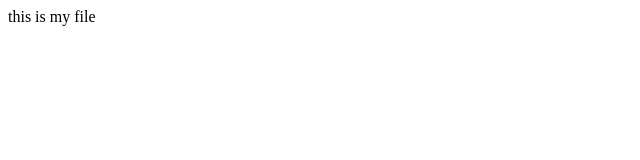
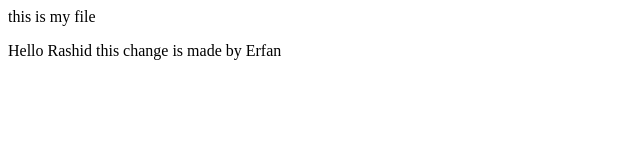
Before and after one commit to m3rashid/git_test, a plain HTML site: page index.html in a window 1280 px wide. Shown: the whole page, without its empty margins (0-640 px from the left). Drawn offline with Linux system fonts and the light colour scheme.

Commit message:
change made by erfan

```diff
--- a/index.html
+++ b/index.html
@@ -1,12 +1,17 @@
 <!DOCTYPE html>
 <html lang="en">
+
 <head>
   <meta charset="UTF-8" />
   <meta http-equiv="X-UA-Compatible" content="IE=edge" />
   <meta name="viewport" content="width=device-width, initial-scale=1.0" />
   <title>Document</title>
 </head>
+
 <body>
   this is my file
+
+  <p>Hello Rashid this change is made by Erfan</p>
 </body>
+
 </html>
```
Lines whose indentation alone changed are shown as unchanged.
